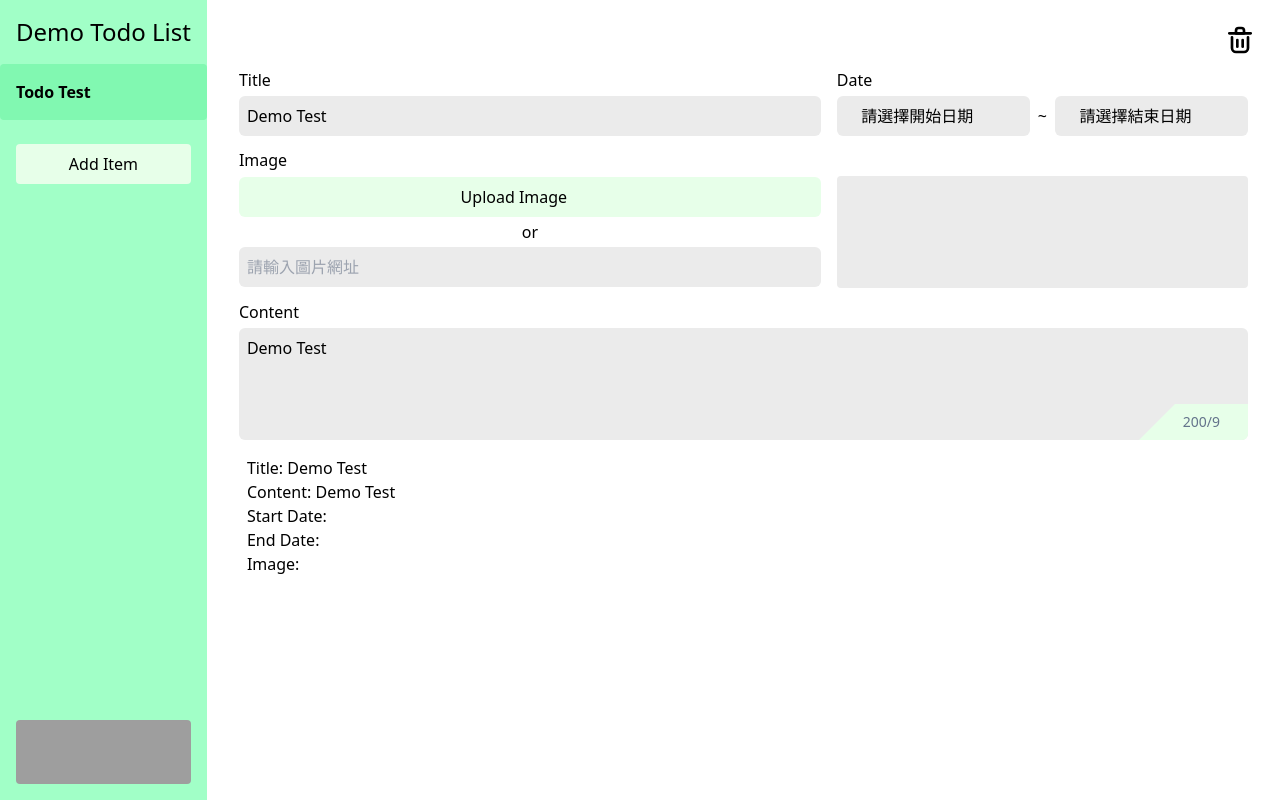
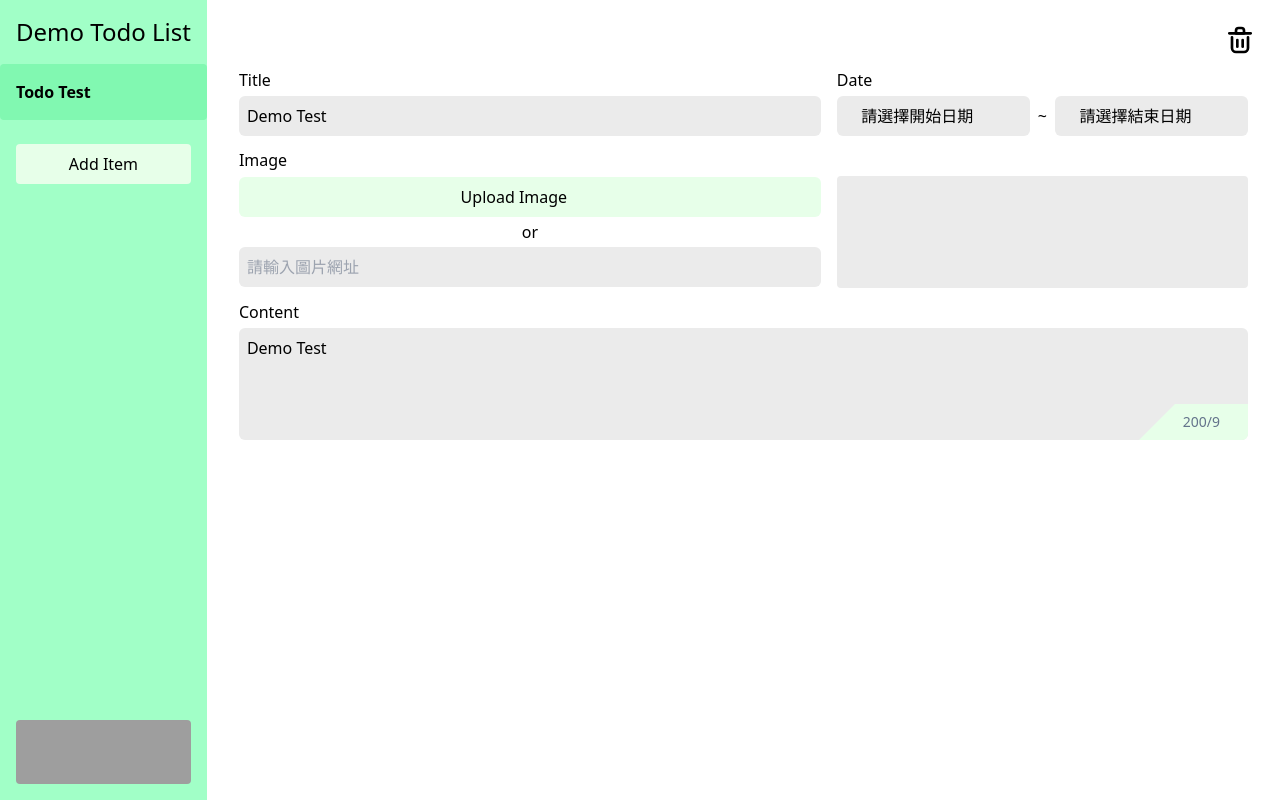
Before and after one commit to LiaoOliver/ToDolist, a Vue app: page /content/1736265540000 in a window 1280 px wide. Built offline with nearby package versions, Linux system fonts and the light colour scheme; grey boxes are pictures that could not be loaded; the HTML template or start-up script is replaced by a standard one.

Commit message:
圖片儲存

```diff
--- a/src/components/Image.vue
+++ b/src/components/Image.vue
@@ -7,15 +7,10 @@
 </template>
 
 <script setup lang="ts">
-import { ref } from 'vue';
 interface Props {
     image: string;
 }
 
-const props = withDefaults(defineProps<Props>(), {
-    image: ""
-})
-
-const image = ref(props.image);
+defineProps<Props>()
 
 </script>
--- a/src/components/UploadInput.vue
+++ b/src/components/UploadInput.vue
@@ -1,23 +1,39 @@
-<!-- 客製化上傳圖片元件 -->
 <template>
     <div class="w-full">
-        <label for="upload" class="w-full block p-2 pr-10 rounded-md bg-mintGreen cursor-pointer text-center focus:outline-none focus:ring-2 focus:ring-slate-500">{{ image }}</label>
-        <input class="hidden" type="file" id="upload" />
+        <label for="upload" class="w-full block p-2 pr-10 rounded-md bg-mintGreen cursor-pointer text-center focus:outline-none focus:ring-2 focus:ring-slate-500">Upload Image</label>
+        <input
+            class="hidden"
+            type="file"
+            id="upload"
+            accept=".svg,.png,.jpg,.jpeg"
+            @change="handleFileChange"
+        />
     </div>
 </template>
 
 <script setup lang="ts">
-import { ref } from 'vue';
 
 interface Props {
     image: string | null;
 }
 
-const props = withDefaults(defineProps<Props>(), {
-    image: null
-})
+defineProps<Props>();
 
-const image = ref(props.image === "" ? "Upload Image" : props.image);
+const emit = defineEmits<{
+    'update:image': [value: string]
+}>();
 
+const handleFileChange = (event: Event) => {
+    const input = event.target as HTMLInputElement;
+    const file = input.files?.[0];
 
+    if (file) {
+// 把圖片轉成 base64
+        const reader = new FileReader();
+        reader.readAsDataURL(file);
+        reader.onload = () => {
+            emit('update:image', reader.result as string);
+        }
+    }
+}
 </script>
--- a/src/layout/Layout.vue
+++ b/src/layout/Layout.vue
@@ -23,16 +23,14 @@
 <script setup lang="ts">
 import TodoHeader from '@/components/TodoHeader.vue';
 import { ref, computed } from 'vue';
-
 import { useTodosStore } from '@/stores/Todos';
 import SideBar from '@/components/SideBar.vue';
+
 const todosStore = useTodosStore();
 
 const isSidebarOpen = ref(false);
 
-// 使用 computed 替代 ref
 const todoItems = computed(() => todosStore.getTodoPath);
-
 
 const toggleSidebar = () => {
     isSidebarOpen.value = !isSidebarOpen.value;
--- a/src/views/TodoItem.vue
+++ b/src/views/TodoItem.vue
@@ -1,6 +1,5 @@
 <script setup lang="ts">
 import { ref, watch } from 'vue';
-import TodoHeader from '../components/TodoHeader.vue';
 import DatePick from '../components/DatePick.vue';
 import Input from '../components/TextInput.vue';
 import UploadInput from '../components/UploadInput.vue';
@@ -55,7 +54,7 @@ watch(formData, (newValue) => {
     <div class="col-span-12 md:col-span-7 px-2 ">
         <label class="block mb-1">Image</label>
         <div class="h-28 w-full flex flex-col items-center justify-around">
-            <UploadInput :image="formData.image" />
+            <UploadInput @update:image="formData.image = $event" :image="formData.image" />
             <span>or</span>
             <Input id="title" :modelValue="formData.image" placeholder="請輸入圖片網址" />
         </div>
@@ -73,12 +72,4 @@ watch(formData, (newValue) => {
     </div>
 
 </form>
-<!-- 顯示 formData 的資料 -->
-<div class="p-4">
-    <p>Title: {{ formData.title }}</p>
-    <p>Content: {{ formData.content }}</p>
-    <p>Start Date: {{ formData.startDate }}</p>
-    <p>End Date: {{ formData.endDate }}</p>
-    <p>Image: {{ formData.image }}</p>
-</div>
 </template>
```
